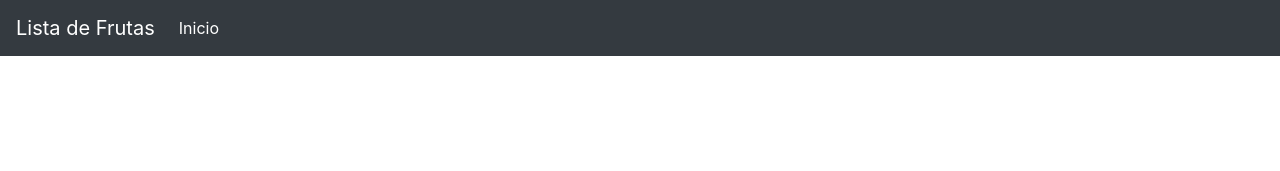
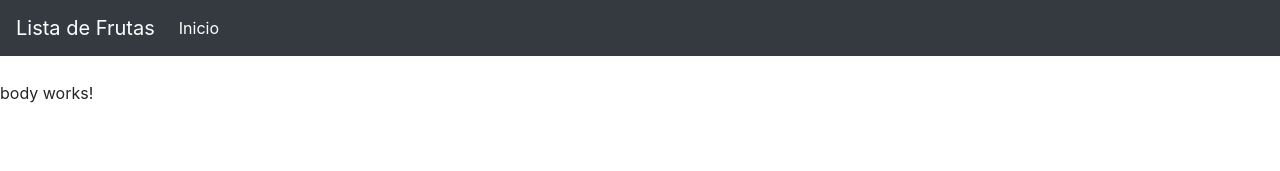
Before and after one commit to hectorcoellomx/lista-angular2x, an Angular app: page / in a window 1280 px wide. Shown: the top 171 px of the page. Built offline with nearby package versions, Linux system fonts and the light colour scheme.

Commit message:
Se agregó component Body

```diff
--- a/src/app/app.component.html
+++ b/src/app/app.component.html
@@ -1 +1,2 @@
 <app-header></app-header>
+<app-body></app-body>
--- a/src/app/app.module.ts
+++ b/src/app/app.module.ts
@@ -3,11 +3,13 @@
 
 import { AppComponent } from './app.component';
 import { HeaderComponent } from './components/header/header.component';
+import { BodyComponent } from './components/body/body.component';
 
 @NgModule({
   declarations: [
     AppComponent,
-    HeaderComponent
+    HeaderComponent,
+    BodyComponent
   ],
   imports: [
     BrowserModule
--- /dev/null
+++ b/src/app/components/body/body.component.html
@@ -0,0 +1,3 @@
+<p>
+  body works!
+</p>
--- /dev/null
+++ b/src/app/components/body/body.component.ts
@@ -0,0 +1,15 @@
+import { Component, OnInit } from '@angular/core';
+
+@Component({
+  selector: 'app-body',
+  templateUrl: './body.component.html',
+  styleUrls: ['./body.component.css']
+})
+export class BodyComponent implements OnInit {
+
+  constructor() { }
+
+  ngOnInit() {
+  }
+
+}
```
Also changed, not shown: src/app/components/body/body.component.css (added), 1 other file (tests, documents, lock files or other folders).
